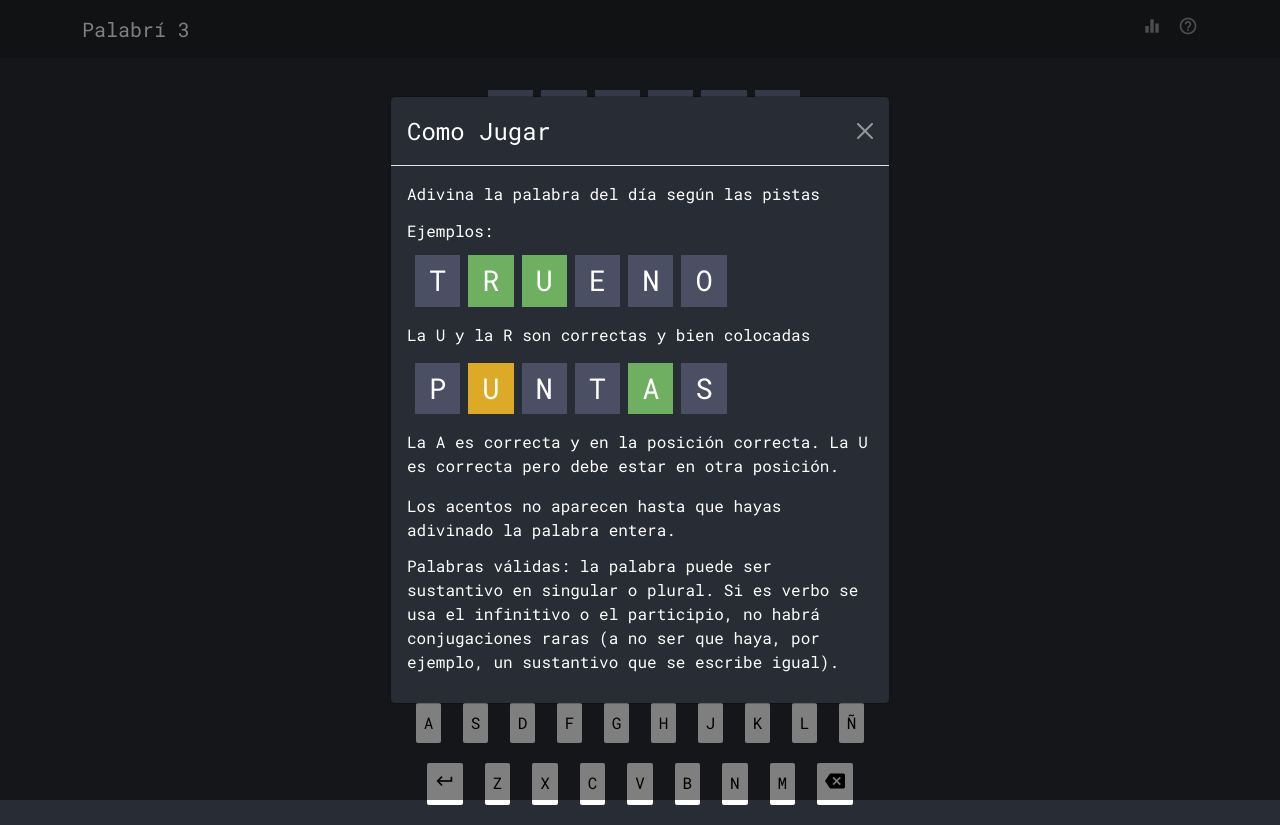
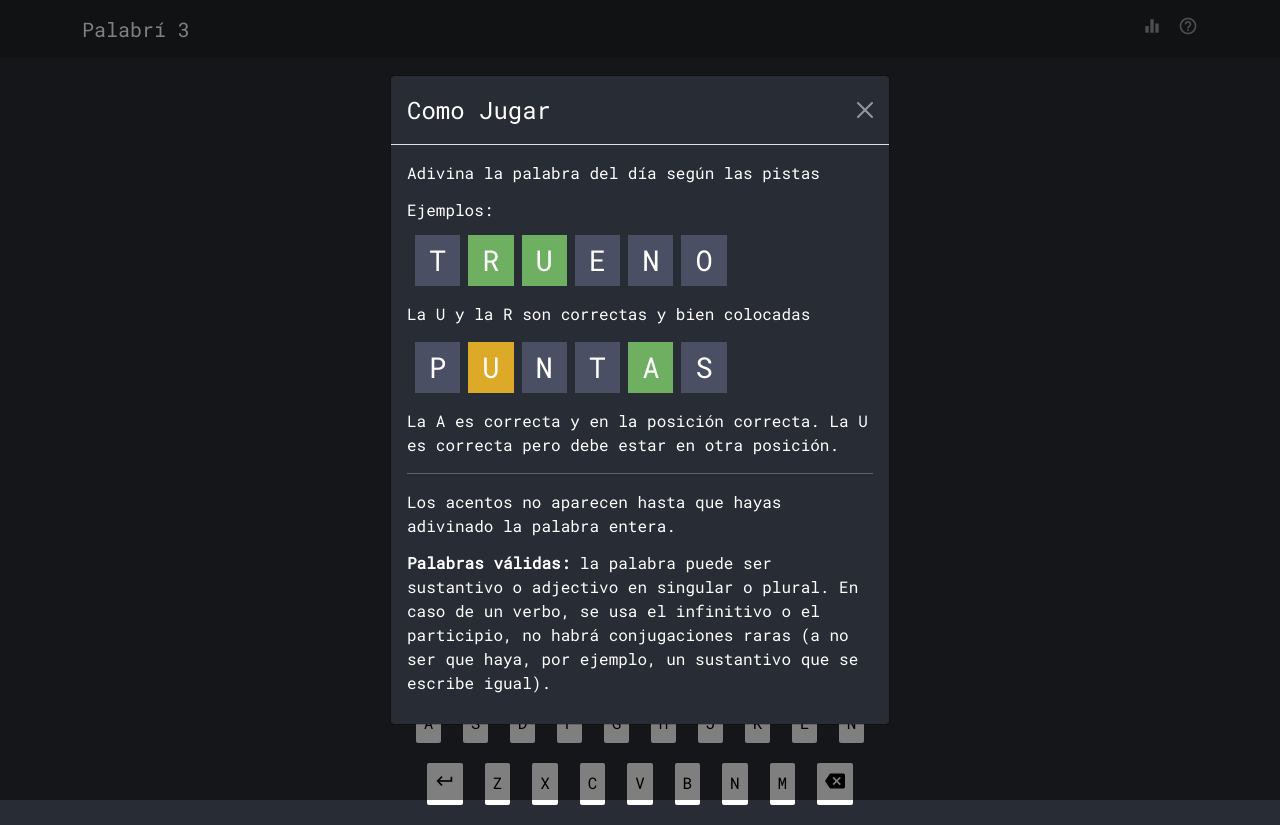
Before and after one commit to wbruntra/palabri, a React (Create React App) app: page / in a window 1280 px wide. Built offline with nearby package versions, Linux system fonts and the light colour scheme; what random-seed would draw is missing.

Commit message:
Add help text

```diff
--- a/src/HelpModal.js
+++ b/src/HelpModal.js
@@ -20,11 +20,12 @@
             La A es correcta y en la posición correcta. La U es correcta pero debe estar en otra
             posición.
           </p>
+          <hr />
           <p>Los acentos no aparecen hasta que hayas adivinado la palabra entera.</p>
           <p>
-            Palabras válidas: la palabra puede ser sustantivo en singular o plural. Si es verbo se
-            usa el infinitivo o el participio, no habrá conjugaciones raras (a no ser que haya, por
-            ejemplo, un sustantivo que se escribe igual).
+            <span className="fw-bold">Palabras válidas:</span> la palabra puede ser sustantivo o adjectivo en singular
+            o plural. En caso de un verbo, se usa el infinitivo o el participio, no habrá conjugaciones
+            raras (a no ser que haya, por ejemplo, un sustantivo que se escribe igual).
           </p>
         </Modal.Body>
       </Modal>
```
